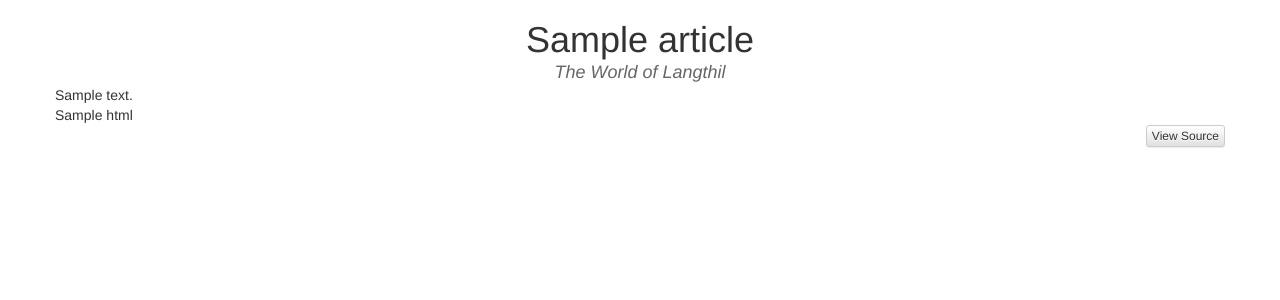
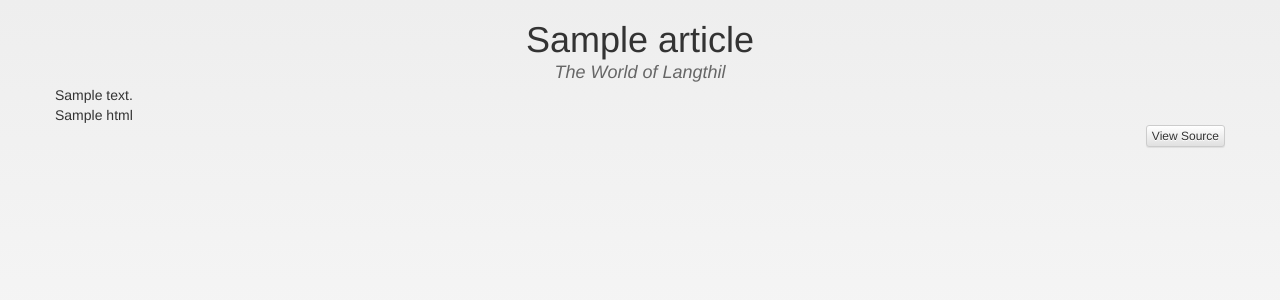
Before and after one commit to Kromey/worldwiki, a Django app: template wiki/templates/wiki/article_detail.html in a window 1280 px wide. Shown: the top 300 px of the page. Run offline with Django 3.2, Linux system fonts and the light colour scheme; the template is opened without the code that fills it: most values are stand-ins (such as "Sample title", 1, 10 or a date in 2020).

Commit message:
Add a dash of not-quite-white

```diff
--- a/wiki/static/wiki/wiki.css
+++ b/wiki/static/wiki/wiki.css
@@ -1,3 +1,7 @@
+body {
+	background-image: linear-gradient(to bottom, #eee, #fff);
+	background-attachment: fixed;
+}
 .header {
 	text-align: center;
 }
@@ -15,6 +19,7 @@ span.subheader {
 	padding: 15px;
 	margin-top: 15px;
 	box-shadow: 0px 0px 10px #666;
+	background-color: #f8f8f8;
 }
 
 .sidebar {
@@ -59,7 +64,7 @@ span.subheader {
 	border-radius: 5px;
 }
 .sidebar li a:hover {
-	background-color: #eee;
+	background-color: #d8d8d8;
 	text-decoration: none;
 }
 
```
